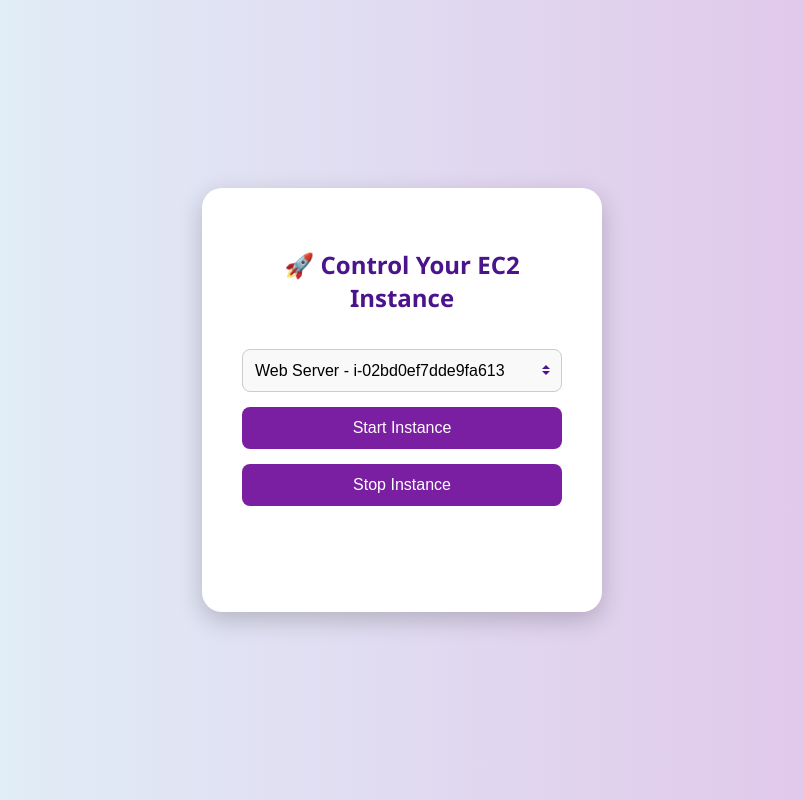
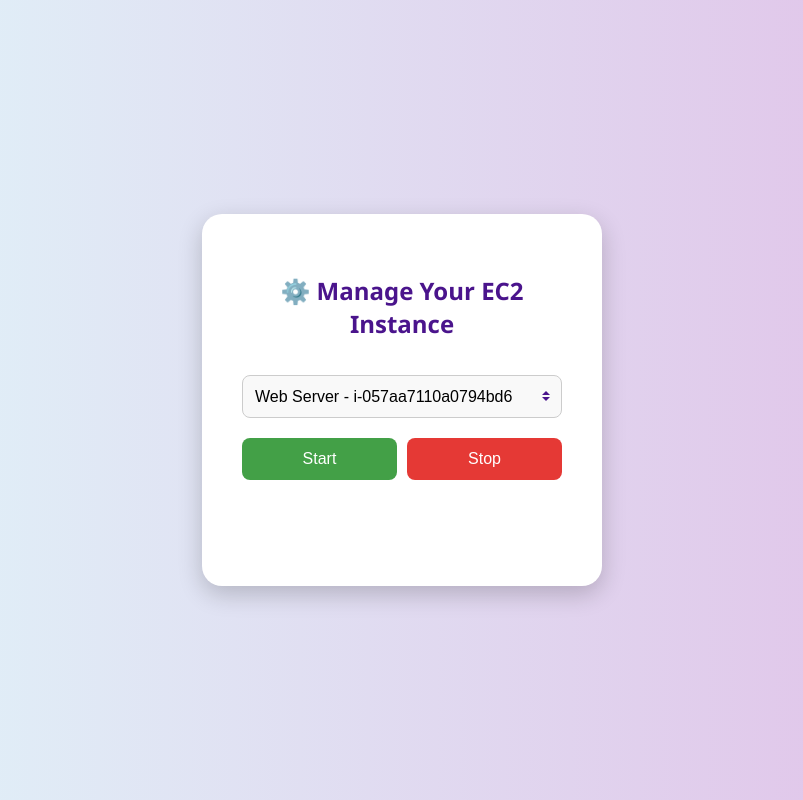
Before and after one commit to V-vk-404/start-and-stop-ec2-instance, a plain HTML site: page Index.html in a window 1280 px wide. Shown: the whole page, without its empty margins (238-1041 px from the left). Drawn offline with Linux system fonts and the light colour scheme.

```diff
--- a/Index.html
+++ b/Index.html
@@ -42,7 +42,6 @@
     }
 
     .custom-select select {
-      display: inline-block;
       width: 100%;
       padding: 12px;
       font-size: 1rem;
@@ -61,21 +60,38 @@
       box-shadow: 0 0 5px rgba(123, 31, 162, 0.5);
     }
 
-    button {
-      width: 100%;
-      margin-top: 15px;
+    .button-group {
+      display: flex;
+      gap: 10px;
+      margin-top: 20px;
+    }
+
+    .btn {
+      flex: 1;
       padding: 12px;
       font-size: 1rem;
-      background-color: #7b1fa2;
-      color: white;
       border: none;
       border-radius: 8px;
+      color: white;
+      cursor: pointer;
       transition: background-color 0.3s ease, transform 0.2s ease;
-      cursor: pointer;
     }
 
-    button:hover {
-      background-color: #4a148c;
+    .btn-start {
+      background-color: #43a047;
+    }
+
+    .btn-start:hover {
+      background-color: #2e7d32;
+      transform: scale(1.05);
+    }
+
+    .btn-stop {
+      background-color: #e53935;
+    }
+
+    .btn-stop:hover {
+      background-color: #b71c1c;
       transform: scale(1.05);
     }
 
@@ -127,22 +143,33 @@
 </head>
 <body>
   <div class="card">
-    <h2>🚀 Control Your EC2 Instance</h2>
+    <h2>⚙️ Manage Your EC2 Instance</h2>
+
     <div class="custom-select">
       <select id="instanceList">
-        <option value="i-02bd0ef7dde9fa613">Web Server - i-02bd0ef7dde9fa613</option>
-        <option value="i-0ffc8f8458a7450cd">Database Server - i-0ffc8f8458a7450cd</option>
+        <option value="i-057aa7110a0794bd6">Web Server - i-057aa7110a0794bd6</option>
+        <option value="i-0b5bf7cd5ff89700a">Database Server - i-0b5bf7cd5ff89700a</option>
       </select>
     </div>
 
-    <button onclick="handleStart()">Start Instance</button>
-    <button onclick="handleStop()">Stop Instance</button>
+    <div class="button-group">
+      <button class="btn btn-start" onclick="handleInstance('start')">Start</button>
+      <button class="btn btn-stop" onclick="handleInstance('stop')">Stop</button>
+    </div>
+
     <p id="status"></p>
   </div>
-<script>
-    async function manageInstance(instanceId, action) {
+
+  <script>
+    function handleInstance(action) {
+      const instanceId = document.getElementById('instanceList').value;
+      controlInstance(instanceId, action);
+    }
+
+    async function controlInstance(instanceId, action) {
       const statusEl = document.getElementById("status");
-      statusEl.innerText = `${action === 'start' ? 'Starting' : 'Stopping'} EC2 instance ${instanceId}...`;
+      const actionText = action === "start" ? "Starting" : "Stopping";
+      statusEl.innerHTML = `⏳ ${actionText} EC2 instance <strong>${instanceId}</strong> <span class='spinner'></span>`;
 
       try {
         const response = await fetch('https://crpsb16zn6.execute-api.us-east-2.amazonaws.com/prod/start-ec2', {
@@ -157,7 +184,7 @@
         statusEl.innerText = data.message || `✅ Instance ${action}ed!`;
       } catch (error) {
         statusEl.innerText = "❌ Error: " + error.message;
-        console.error(`Error during ${action}:`, error);
+        console.error("Error controlling instance:", error);
       }
     }
   </script>
```
